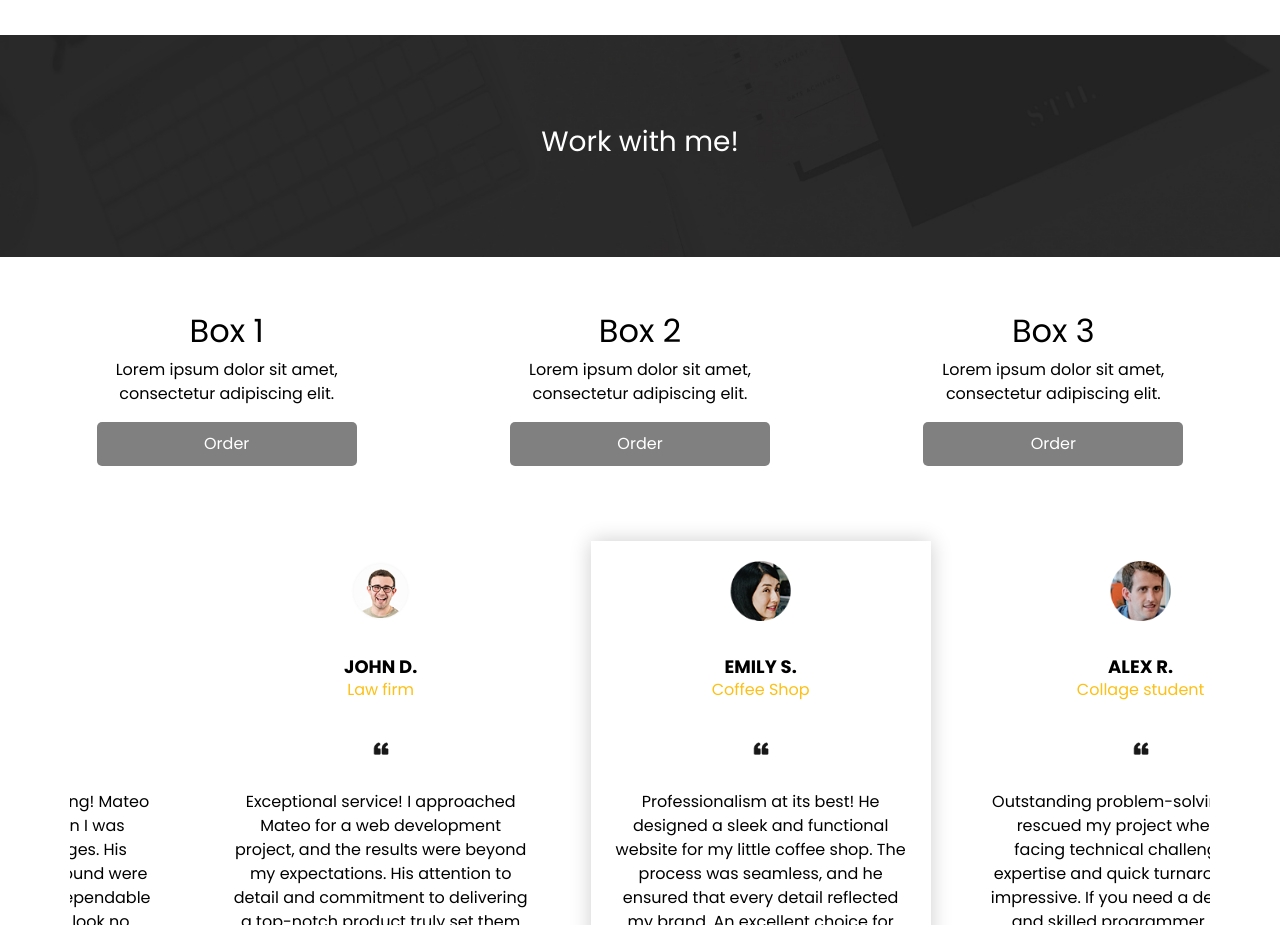
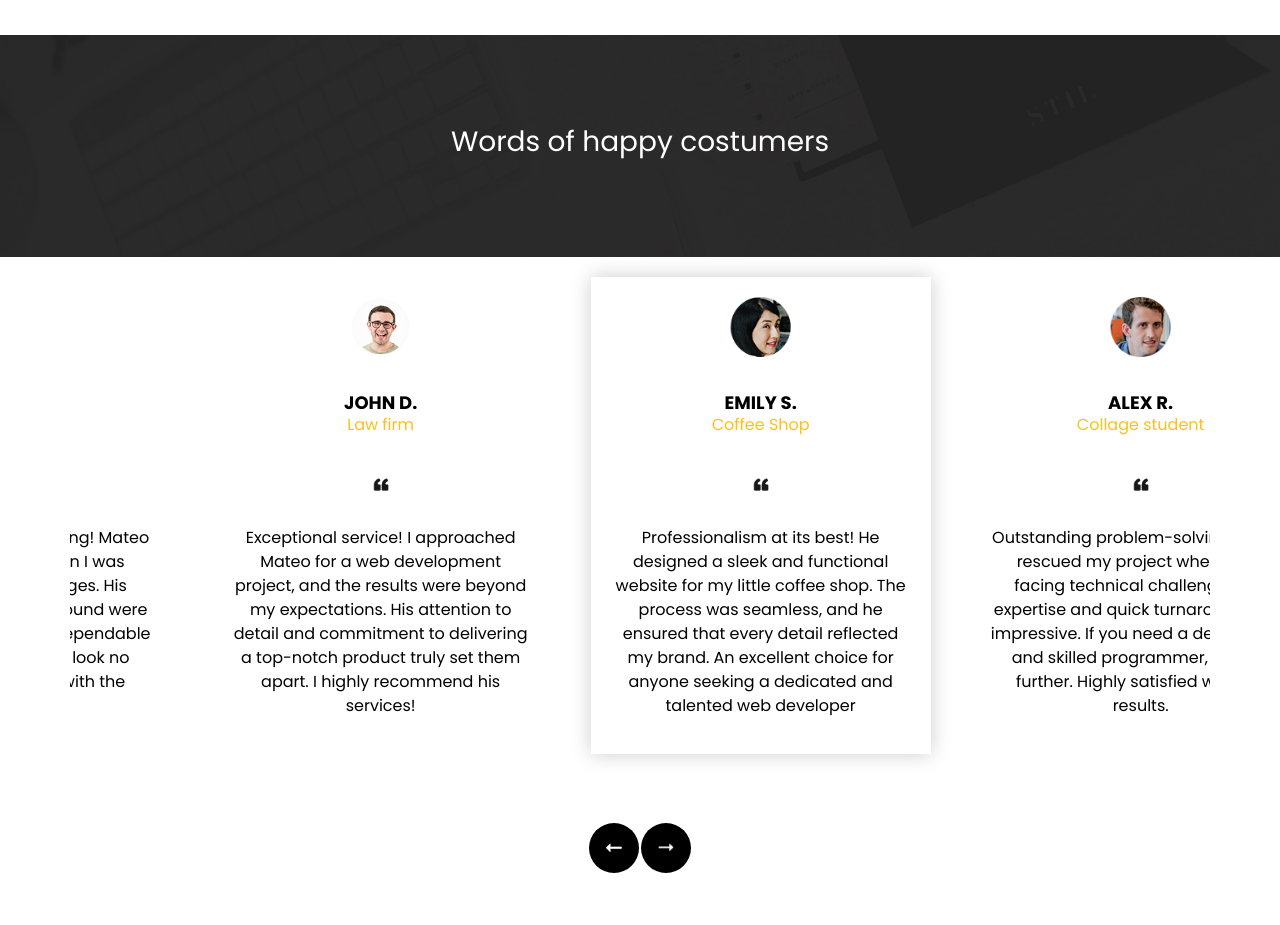
Before and after one commit to AceTep/Personal-Website, a plain HTML site: page index.html in a window 1280 px wide. Shown: the part 2800-3725 px from the top of the page. Drawn offline with nearby package versions, Linux system fonts and the light colour scheme.

Commit message:
Update index.html

```diff
--- a/index.html
+++ b/index.html
@@ -250,33 +250,12 @@
   <section class="target_section layout_padding2">
     <div class="container">
         <div class="detail-boxx">
-          <h3>Work with me! </h3>
+          <h3>Words of happy costumers</h3>
         </div>
     </div>
   </section>
   <!-- end target section -->
 
-  <!-- contact section -->
-  <section class="responsive-section">
-    <div class="box_order">
-      <h2>Box 1</h2>
-      <p>Lorem ipsum dolor sit amet, consectetur adipiscing elit.</p>
-      <a href="#" class="order-button">Order</a>
-    </div>
-
-    <div class="box_order">
-      <h2>Box 2</h2>
-      <p>Lorem ipsum dolor sit amet, consectetur adipiscing elit.</p>
-      <a href="#" class="order-button">Order</a>
-    </div>
-
-    <div class="box_order">
-      <h2>Box 3</h2>
-      <p>Lorem ipsum dolor sit amet, consectetur adipiscing elit.</p>
-      <a href="#" class="order-button">Order</a>
-    </div>
-  </section>
-  <!-- end contact section -->
 
   <!-- client section -->
   <section class="client_section">
```
